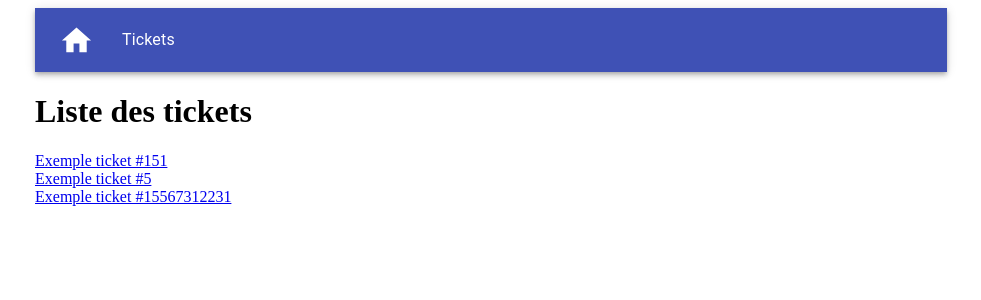
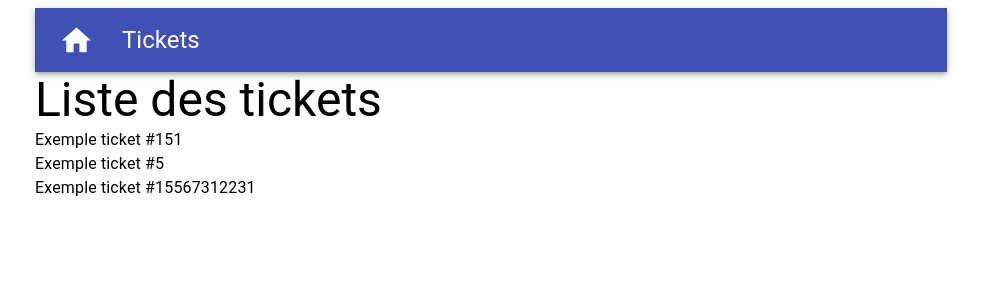
Before and after one commit to Karmagamemnon/cesi-ril1912-projetweb, a React (Create React App) app: page /tickets in a window 1280 px wide. Shown: the top 300 px of the page, without its empty margins (149-1130 px from the left). Built offline with nearby package versions, Linux system fonts and the light colour scheme.

Commit message:
Homogénéisation Material-UI

```diff
--- a/src/components/Layout.jsx
+++ b/src/components/Layout.jsx
@@ -1,4 +1,4 @@
-import React, { Fragment } from 'react';
+import React from 'react';
 import { makeStyles } from '@material-ui/core/styles';
 import Container from '@material-ui/core/Container';
 import AppBar from '@material-ui/core/AppBar';
@@ -8,10 +8,9 @@ import IconButton from '@material-ui/core/IconButton';
 import HomeIcon from '@material-ui/icons/Home';
 import Typography from '@material-ui/core/Typography';
 
-
 const useStyles = makeStyles(
     (theme) => ({
-        menuButton: { marginRight: theme.spacing(2) },
+        homeButton: { marginRight: theme.spacing(2) },
         link: { color: "white" },
     })
 );
@@ -20,17 +19,16 @@ export const Layout = (props) => {
 
     const classes = useStyles();
 
-    return <Fragment>
-        <Container maxWidth="md">
+    return <Container maxWidth="md">
         <AppBar position="static">
             <Toolbar>
                 <Link href="/" color="inherit">
-                        <IconButton edge="start" className={classes.menuButton} color="inherit" aria-label="menu">
+                    <IconButton edge="start" className={classes.homeButton} color="inherit" aria-label="menu">
                         <HomeIcon fontSize="large" color="inherit" />
                     </IconButton>
                 </Link>
-                    <Typography className={classes.link}>
-                        <Link href="/tickets" color="inherit">
+                <Typography className={classes.link} variant="h5">
+                    <Link href="/tickets" color="inherit" underline="none">
                         Tickets
                     </Link>
                 </Typography>
@@ -38,6 +36,5 @@ export const Layout = (props) => {
         </AppBar>
         {props.children}
     </Container>
-    </Fragment>
 
 }
--- a/src/components/pages/Home.jsx
+++ b/src/components/pages/Home.jsx
@@ -1,9 +1,13 @@
 import React from 'react';
+import Box from '@material-ui/core/Box';
+import Typography from '@material-ui/core/Typography';
 
 export const Home = (props) => {
 
-    return <div>
-        <h1>Page d'accueil</h1>
-    </div>
+    return <Box>
+        <Typography variant="h3">
+            Page d'accueil
+        </Typography>
+    </Box>
 
 }
--- a/src/components/pages/Ticket.jsx
+++ b/src/components/pages/Ticket.jsx
@@ -1,10 +1,16 @@
 import React from 'react';
+import Box from '@material-ui/core/Box';
+import Typography from '@material-ui/core/Typography';
 
 export const Ticket = (props) => {
 
-    return <div>
-        <h1>Ticket {props.match.params.ticketId}</h1>
-        Lorem ipsum dolor sit amet consectetur adipisicing elit. Ducimus, dolores ullam consequatur veritatis reprehenderit ipsa incidunt voluptatibus quae nihil ab, in explicabo. Unde deserunt quidem minus eius, provident fugiat asperiores!
-    </div>
+    return <Box>
+        <Typography variant="h3">
+            Ticket {props.match.params.ticketId}
+        </Typography>
+        <Typography>
+            Lorem ipsum dolor sit amet consectetur adipisicing elit. Ducimus, dolores ullam consequatur veritatis reprehenderit ipsa incidunt voluptatibus quae nihil ab, in explicabo. Unde deserunt quidem minus eius, provident fugiat asperiores!
+        </Typography>
+    </Box>
 
 }
--- a/src/components/pages/Tickets.jsx
+++ b/src/components/pages/Tickets.jsx
@@ -1,18 +1,19 @@
 import React from 'react';
+import Box from '@material-ui/core/Box';
+import Link from '@material-ui/core/Link';
+import Typography from '@material-ui/core/Typography';
 
 export const Tickets = (props) => {
 
-    return <div>
-        <h1>Liste des tickets</h1>
-        <div>
-            <a href="/tickets/151">Exemple ticket #151</a>
-        </div>
-        <div>
-            <a href="/tickets/5">Exemple ticket #5</a>
-        </div>
-        <div>
-            <a href="/tickets/15567312231">Exemple ticket #15567312231</a>
-        </div>
-    </div>
+    return <Box>
+        <Typography variant="h3">
+            Liste des tickets
+        </Typography>
+        <Typography>
+            <Box><Link href="/tickets/151" color="inherit">Exemple ticket #151</Link></Box>
+            <Box><Link href="/tickets/5" color="inherit">Exemple ticket #5</Link></Box>
+            <Box><Link href="/tickets/15567312231" color="inherit">Exemple ticket #15567312231</Link></Box>
+        </Typography>
+    </Box>
 
 }
--- a/src/index.css
+++ /dev/null
@@ -1,4 +0,0 @@
-body {
-    /* background-color: #0F4C81;
-    color: white; */
-}
--- a/src/index.js
+++ b/src/index.js
@@ -2,7 +2,6 @@ import React from 'react';
 import ReactDOM from 'react-dom';
 import App from './App';
 import * as serviceWorker from './serviceWorker';
-import './index.css';
 
 ReactDOM.render(
     <React.StrictMode >
```
Also changed, not shown: src/App.css (deleted, +0 -38 lines). Lines whose indentation alone changed are shown as unchanged.
